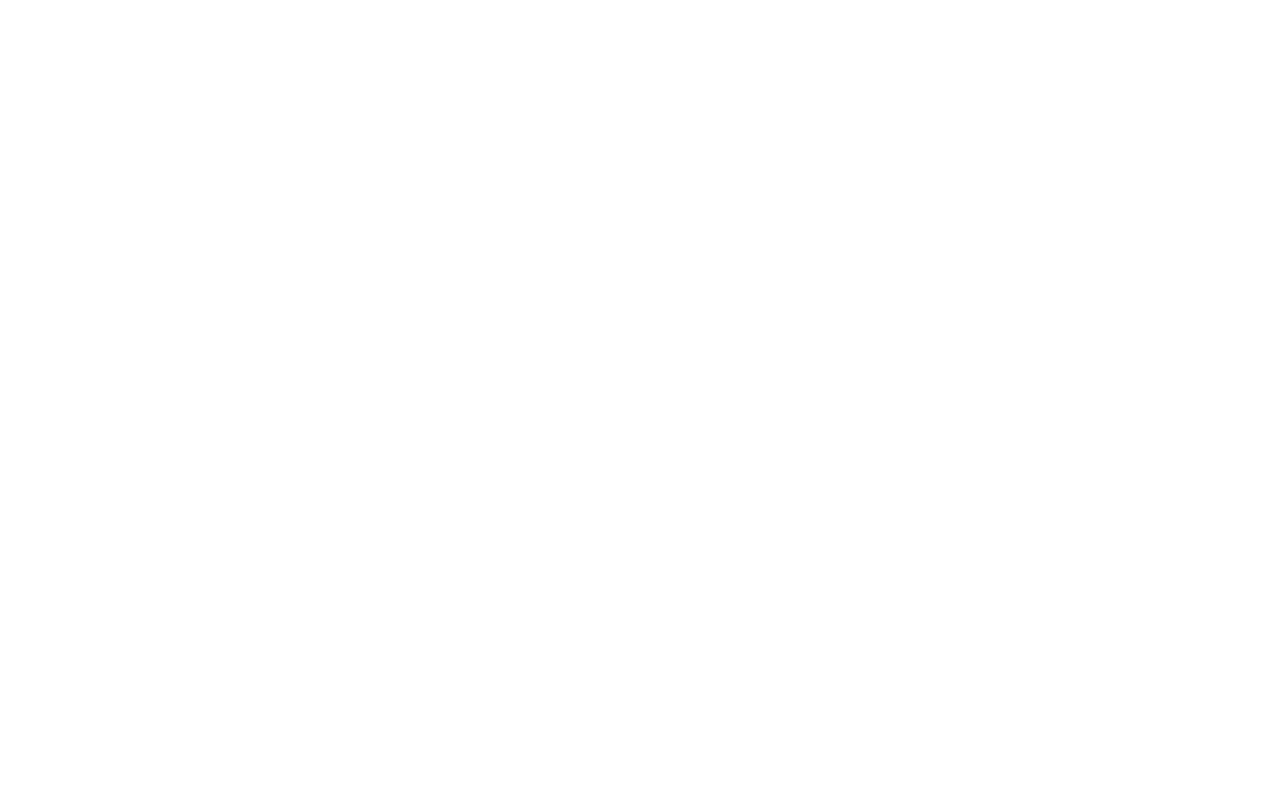
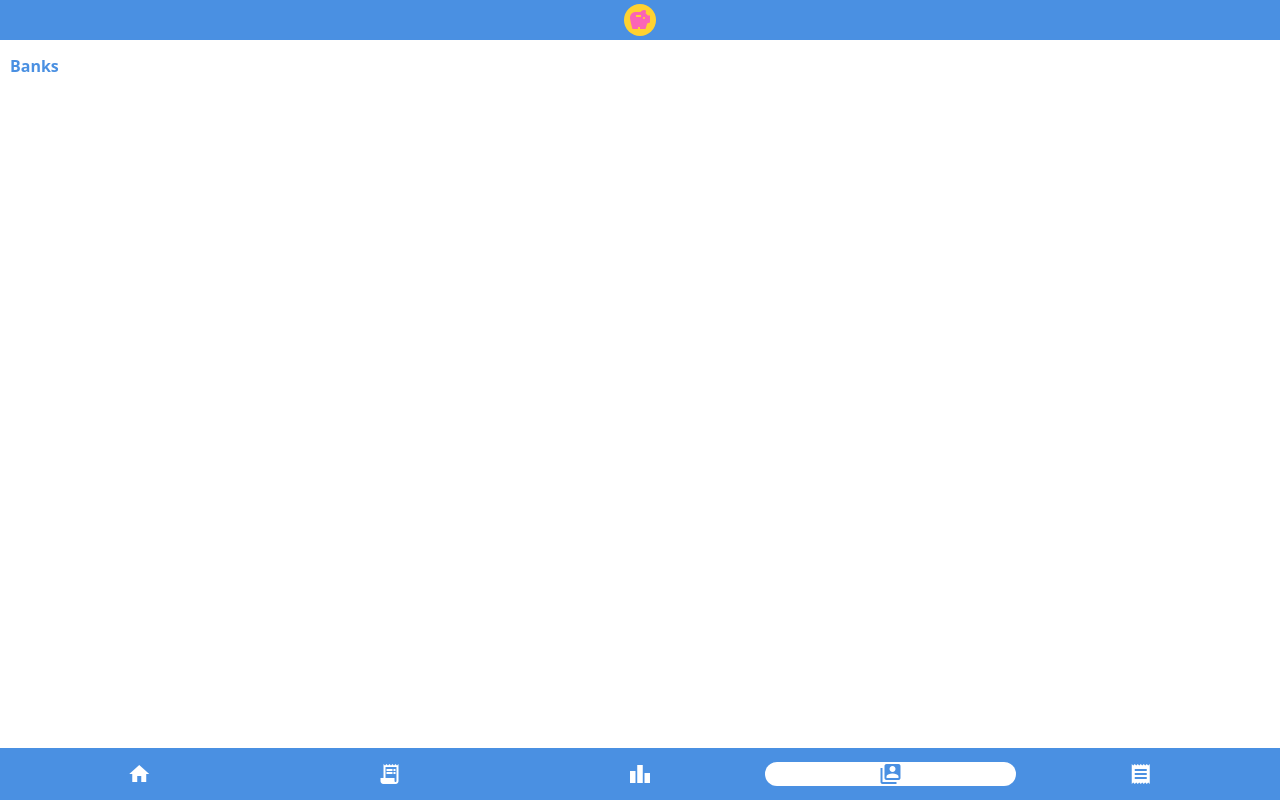
Before and after one commit to aberlanga27/money-tracker, a React (Vite) app in the folder Frontend/money-tracker/: page /banks in a window 1280 px wide. Before the commit this address had no page. Built offline with nearby package versions, Linux system fonts and the light colour scheme.

Commit message:
Add BanksPage, StatsPage, and TransactionsPage components; update routing in App and MainLayout for new pages

```diff
--- a/Frontend/money-tracker/src/App.jsx
+++ b/Frontend/money-tracker/src/App.jsx
@@ -1,7 +1,10 @@
 import { BrowserRouter, Routes, Route } from "react-router-dom";
+import BanksPage from "./pages/BanksPage";
 import BudgetPage from "./pages/BudgetPage";
 import HomePage from "./pages/HomePage";
 import MainLayout from "./layouts/MainLayout";
+import StatsPage from "./pages/StatsPage";
+import TransactionsPage from "./pages/TransactionsPage";
 
 export default function App() {
     return (
@@ -10,9 +13,9 @@
                 <Route path="/" element={<MainLayout />}>
                     <Route index element={<HomePage />} />
                     <Route path="/budget" element={<BudgetPage />} />
-                    <Route path="/stats" element={<div>Stadistics Page</div>} />
-                    <Route path="/accounts" element={<div>Accounts Page</div>} />
-                    <Route path="/transactions" element={<div>Transactions Page</div>} />
+                    <Route path="/stats" element={<StatsPage />} />
+                    <Route path="/banks" element={<BanksPage />} />
+                    <Route path="/transactions" element={<TransactionsPage />} />
                 </Route>
             </Routes>
         </BrowserRouter>
--- a/Frontend/money-tracker/src/layouts/MainLayout.jsx
+++ b/Frontend/money-tracker/src/layouts/MainLayout.jsx
@@ -6,7 +6,7 @@
         { label: "Home", path: "/", icon: "home" },
         { label: "Budget", path: "/budget", icon: "receipt_long" },
         { label: "Stadistics", path: "/stats", icon: "leaderboard" },
-        { label: "Accounts", path: "/accounts", icon: "switch_account" },
+        { label: "Banks", path: "/banks", icon: "switch_account" },
         { label: "Transactions", path: "/transactions", icon: "receipt" },
     ]
 
--- /dev/null
+++ b/Frontend/money-tracker/src/pages/BanksPage.jsx
@@ -0,0 +1,9 @@
+export default function BanksPage() {
+    return (
+        <>
+            <section id="transactions-list">
+                <h2 className="text-primary font-bold py-1">Banks</h2>
+            </section>
+        </>
+    );
+}
--- /dev/null
+++ b/Frontend/money-tracker/src/pages/StatsPage.jsx
@@ -0,0 +1,9 @@
+export default function StatsPage() {
+    return (
+        <>
+            <section id="transactions-list">
+                <h2 className="text-primary font-bold py-1">Stats</h2>
+            </section>
+        </>
+    );
+}
--- /dev/null
+++ b/Frontend/money-tracker/src/pages/TransactionsPage.jsx
@@ -0,0 +1,9 @@
+export default function TransactionsPage() {
+    return (
+        <>
+            <section id="transactions-list">
+                <h2 className="text-primary font-bold py-1">Transactions</h2>
+            </section>
+        </>
+    );
+}
```
